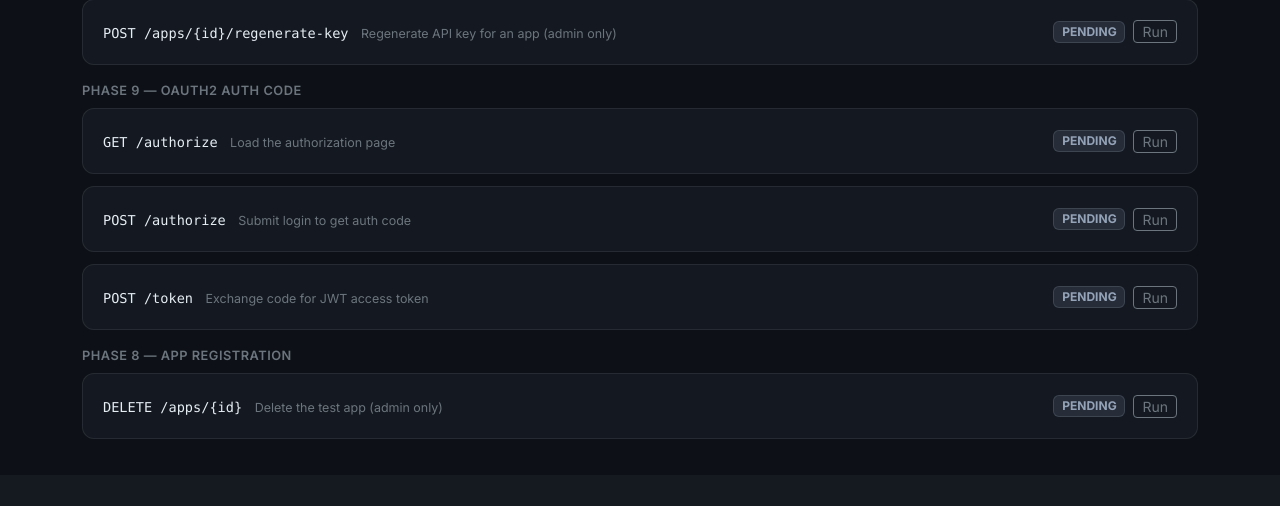
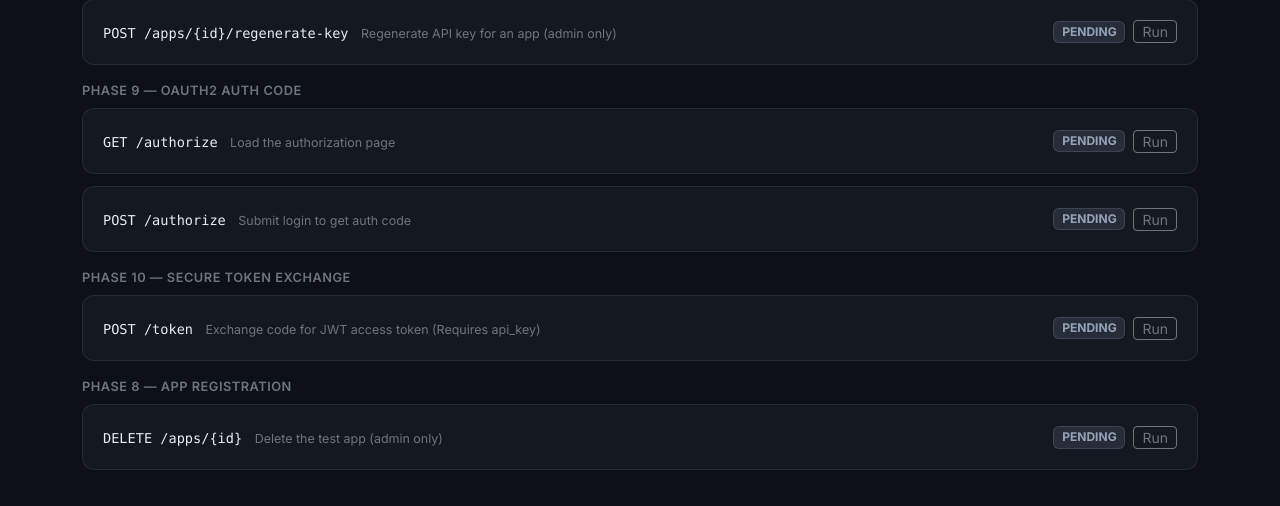
Before and after one commit to theansh99999/AuthZen, a FastAPI app: template templates/test_runner.html in a window 1280 px wide. Shown: the part 1727-2233 px from the top of the page. Before the commit the page ends 2166 px from the top, so only its background shows below. Run offline with FastAPI, Linux system fonts and the light colour scheme; the template is opened without the code that fills it, so the values that code supplies are empty; parts of the project's set-up code (start-up, migrations or seed data) failed here and were passed over; some libraries are stand-ins or nearby versions.

Commit message:
phase 10 secure token exchange implemented

```diff
--- a/app/routes/oauth.py
+++ b/app/routes/oauth.py
@@ -88,9 +88,9 @@ class TokenRequest(BaseModel):
     code: str
     app_id: int
     redirect_uri: str
-
+    api_key: str
 
 @router.post("/token")
 def token_exchange(data: TokenRequest, db: Session = Depends(get_db)):
     """Exchange authorization code for JWT access token. Single-use, 5-minute expiry."""
-    return exchange_code_for_token(db, data.code, data.app_id, data.redirect_uri)
+    return exchange_code_for_token(db, data.code, data.app_id, data.redirect_uri, data.api_key)
--- a/templates/test_runner.html
+++ b/templates/test_runner.html
@@ -264,6 +264,7 @@ const TESTS = [
       if (r.status === 403) throw new Error('403 — Need admin/write permission');
       if (!r.ok) throw new Error(d.detail || `HTTP ${r.status}`);
       state.appId = d.id;
+      state.apiKey = d.api_key;
       const hasKey = d.api_key && d.api_key.startsWith('iam_');
       return { ok: hasKey, msg: `App "${d.name}" created. Key: ${d.api_key?.slice(0,20)}... | redirect_uri: ${d.redirect_uri}` };
     }
@@ -281,6 +282,7 @@ const TESTS = [
       if (r.status === 403) return { ok: true, msg: '403 — Not admin (expected for non-admin)' };
       const d = await r.json();
       if (!r.ok) throw new Error(d.detail || `HTTP ${r.status}`);
+      state.apiKey = d.api_key;
       return { ok: d.api_key?.startsWith('iam_'), msg: `New key: ${d.api_key?.slice(0,20)}...` };
     }
   },
@@ -325,14 +327,14 @@ const TESTS = [
     }
   },
   {
-    id: 'post_token_p9', group: 'Phase 9 — OAuth2 Auth Code', name: 'POST /token',
-    desc: 'Exchange code for JWT access token',
+    id: 'post_token_p10', group: 'Phase 10 — Secure Token Exchange', name: 'POST /token',
+    desc: 'Exchange code for JWT access token (Requires api_key)',
     run: async () => {
       if (!state.authCode) return { ok: false, msg: 'No auth code obtained', skip: true };
       const r = await fetch('/token', {
         method: 'POST',
         headers: { 'Content-Type': 'application/json' },
-        body: JSON.stringify({ code: state.authCode, app_id: state.appId, redirect_uri: '/health' })
+        body: JSON.stringify({ code: state.authCode, app_id: state.appId, redirect_uri: '/health', api_key: state.apiKey })
       });
       const d = await r.json();
       if (!r.ok) throw new Error(d.detail || `HTTP ${r.status}`);
```
Also changed, not shown: app/services/oauth_service.py (+6 -1 lines), README.md.
